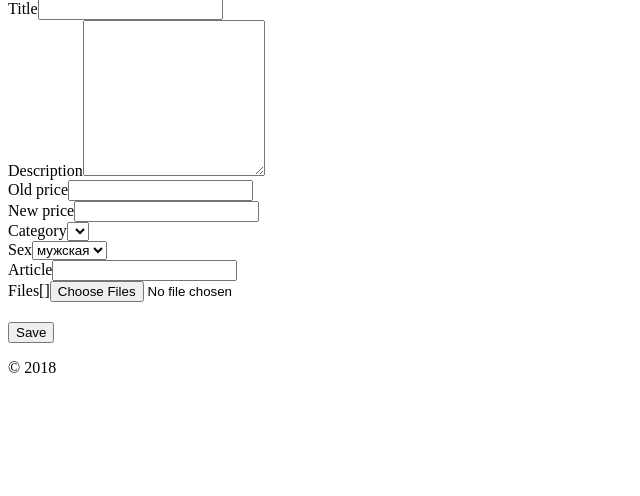
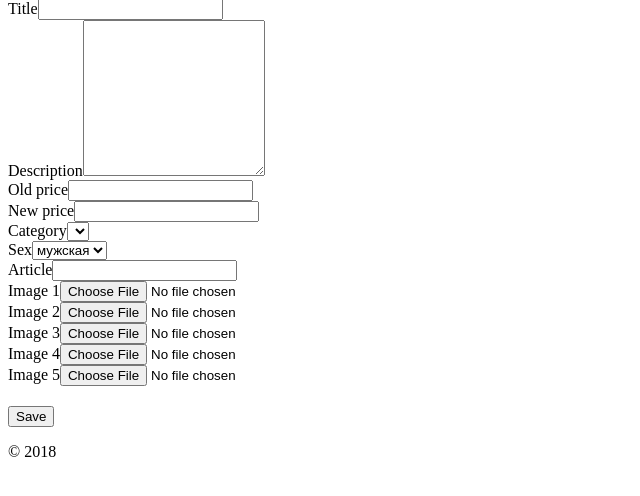
Before and after one commit to dmalchenko/kedyshop, a Yii app: template backend/views/item/create.php in a window 1280 px wide. Shown: the part 81-577 px from the top of the page, without its empty margins (0-640 px from the left). Run offline with PHP 8.4 and a stand-in for Yii, Linux system fonts and the light colour scheme; the template is opened without the code that fills it, so the values that code supplies are empty; form fields are guessed from the names that the template uses; some libraries are stand-ins or nearby versions.

Commit message:
fix upload image bug

```diff
--- a/backend/views/item/_form.php
+++ b/backend/views/item/_form.php
@@ -28,7 +28,11 @@ use dosamigos\fileupload\FileUpload;
 
     <?= $form->field($model, 'article')->textInput(['maxlength' => true]) ?>
 
-    <?= $form->field($model, 'files[]')->fileInput(['multiple' => true]) ?>
+    <?= $form->field($model, 'files[0]')->fileInput([])->label('Image 1') ?>
+    <?= $form->field($model, 'files[1]')->fileInput([])->label('Image 2') ?>
+    <?= $form->field($model, 'files[2]')->fileInput([])->label('Image 3') ?>
+    <?= $form->field($model, 'files[3]')->fileInput([])->label('Image 4') ?>
+    <?= $form->field($model, 'files[5]')->fileInput([])->label('Image 5') ?>
 
     <?php
 
--- a/backend/views/item/view.php
+++ b/backend/views/item/view.php
@@ -34,7 +34,6 @@ $this->params['breadcrumbs'][] = $this->title;
             'description',
             'old_price',
             'new_price',
-            'new_price',
             'image' => [
                 'format' => 'html',
                 'label' => 'Картинки',
```
Also changed, not shown: backend/controllers/ItemController.php (+20 -2 lines).
